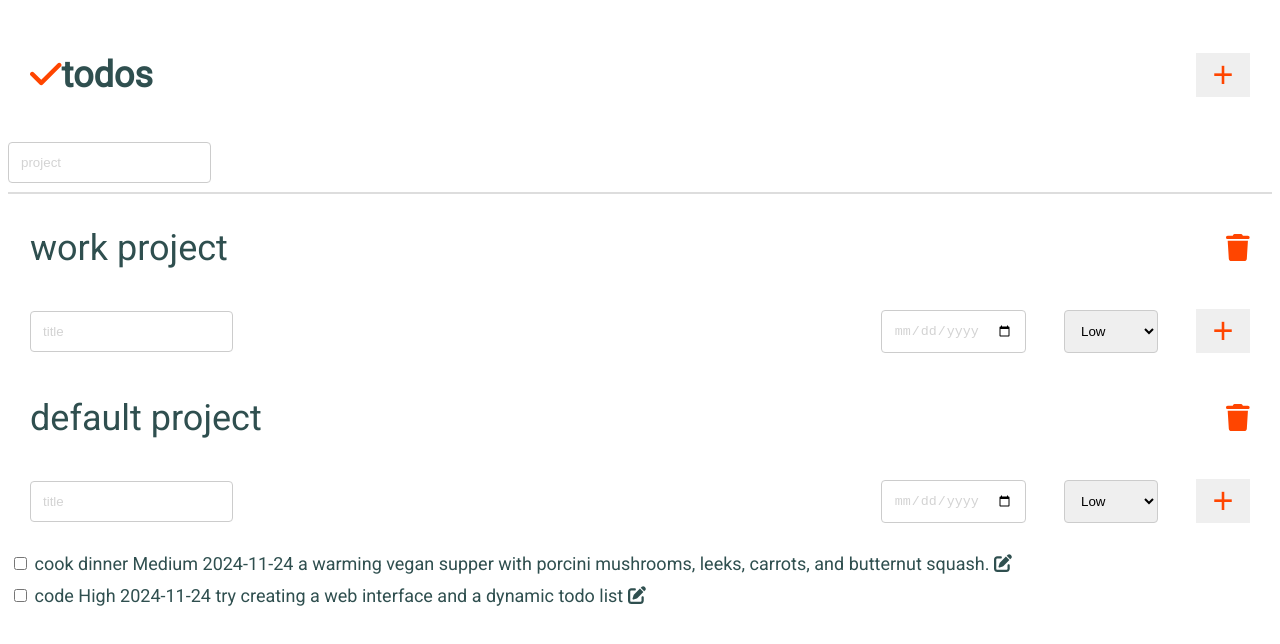
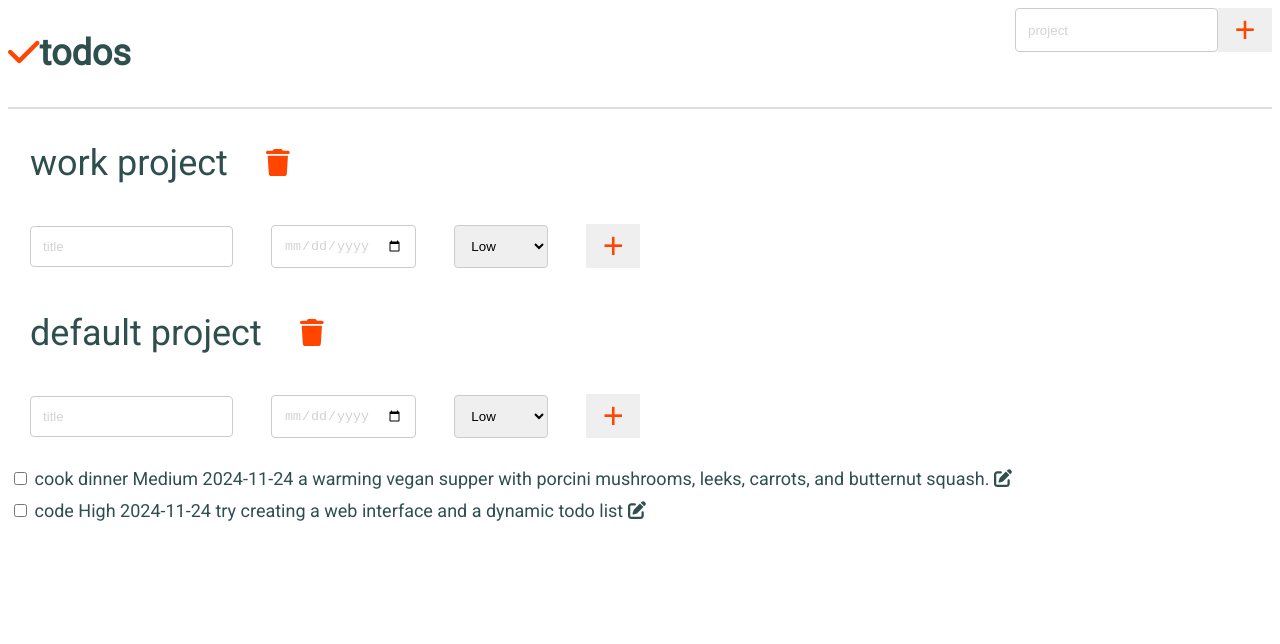
Before and after one commit to puybr/to-do-list, a website built with webpack: page dist/index.html in a window 1280 px wide. Built offline with nearby package versions, Linux system fonts and the light colour scheme.

Commit message:
some updates

```diff
--- a/dist/index.html
+++ b/dist/index.html
@@ -12,15 +12,15 @@
 
 <body>
     <header>
-    <table>
-        <tr>
-        <td><h1 id="logo"><i class="fas fa-check" id="icon"></i>todos</h1></td>
-        <td><button id="addproject">+</button></form></td>
-        </tr>
-    </table>
-    <form>
-        <input type="text" id="project" name="project" placeholder="project">
-    </form>
+    <div class="wrapper">
+        <div class="logo">
+            <h1 id="logo"><i class="fas fa-check" id="icon"><nobr /></i>todos</h1>
+        </div>
+        <div class="wrapper" class="form">
+            <input type="text" id="project" name="project" placeholder="project">
+            <button id="addproject" type="submit">+</button>
+        </div>
+    </div>
     </header>
     <hr>
 
--- a/dist/style.css
+++ b/dist/style.css
@@ -4,6 +4,8 @@ html {
   font-family: 'Roboto';
   color: darkslategray;
   font-size: large;
+  width: 100%;
+  text-align: left;
 }
 
 ul {
@@ -12,9 +14,6 @@ ul {
   margin: 0;
 }
 
-table {
-  width: 100%;
-}
 
 .projectlist {
   font-size: 2rem;
@@ -27,14 +26,25 @@ tr {
 }
 
 td {
-  width: 100%;
   padding: 1rem;
   margin: auto;
-  text-align: left;
 }
 
 hr {
   border: 1px solid #ddd;
+}
+
+header {
+  margin: auto;
+  display: inline-block;
+  width: 100%;
+  .logo {
+    flex: 1;
+  }
+}
+
+.wrapper {
+  display: flex;
 }
 
 #delete-todo, #delete-project {
@@ -49,7 +59,7 @@ input[type=text], input[type=date], select, textarea {
   resize: vertical;
 }
 
-#icon {
+#icon, #selected {
   color: orangered;
 }
 
@@ -94,10 +104,6 @@ button:hover {
   color: orangered;
 }
 
-#selected {
-  color: orangered;
-}
-
 #unselected {
   color: darkslategray;
 }
```
